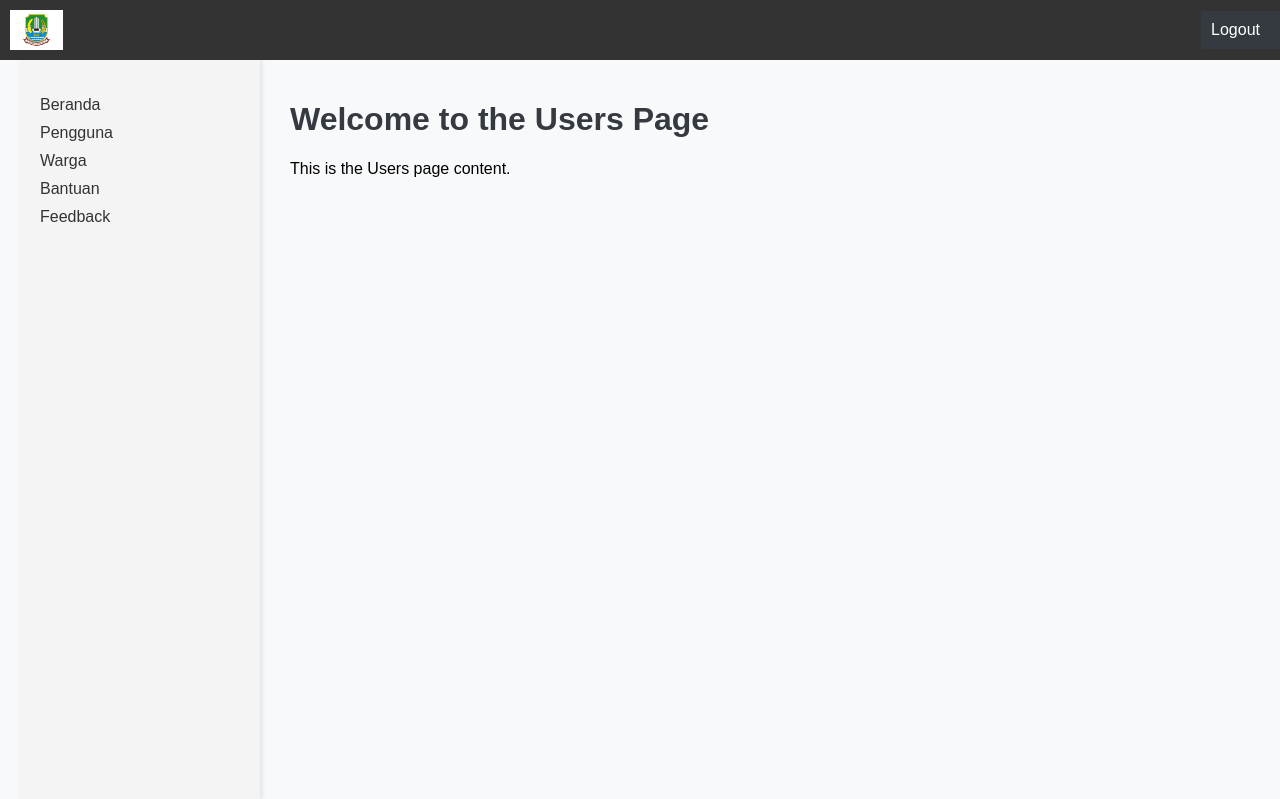
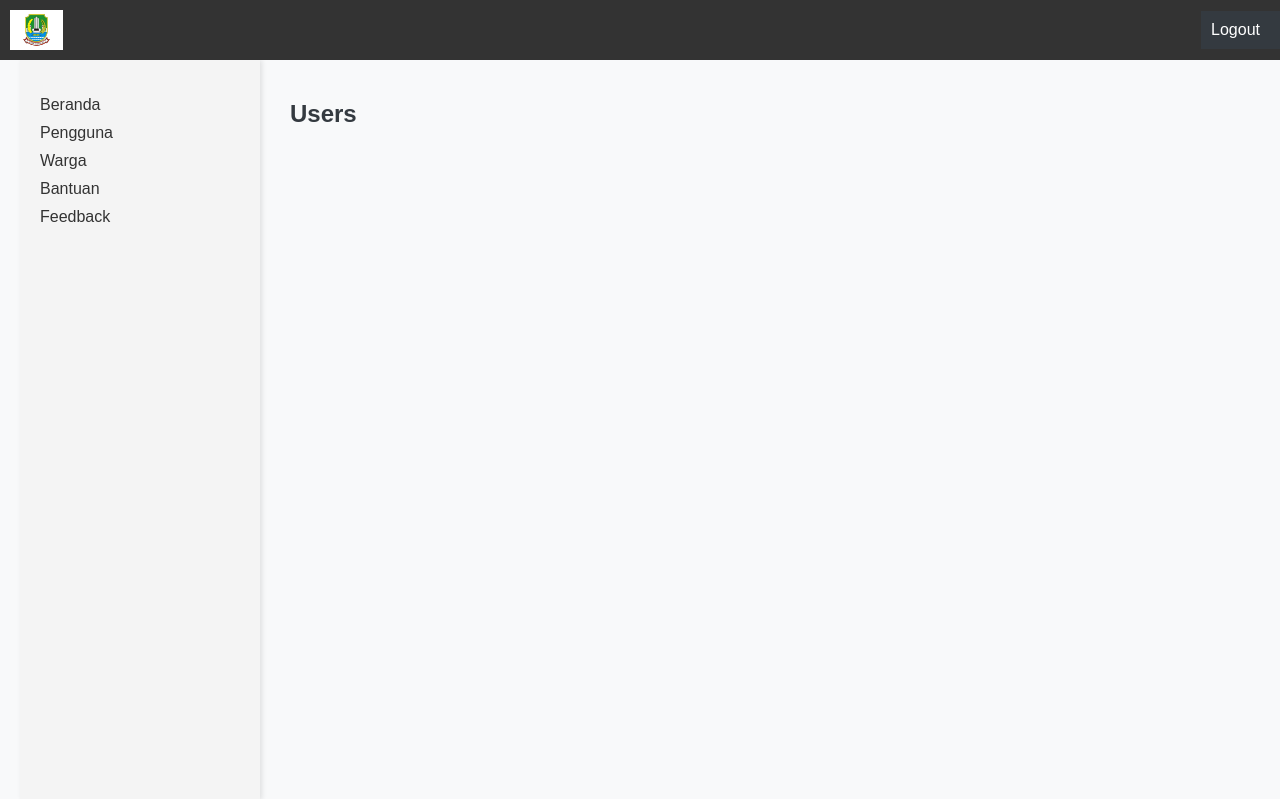
Before and after one commit to ahmdsen/Skripsi-hussein, a Flask app: page /users in a window 1280 px wide. Shown: the top 799 px of the page. Run offline with Flask 3, Linux system fonts and the light colour scheme; the visitor is signed in with stand-in values (Sample User, id 1).

Commit message:
Revert "base, home, users"
This reverts commit 03b3e6b2802571d82d9ca0743e917e6949816a96.

```diff
--- a/templates/users.html
+++ b/templates/users.html
@@ -5,6 +5,10 @@
 {% endblock %}
 
 {% block content %}
-<h1>Welcome to the Users Page</h1>
-<p>This is the Users page content.</p>
+    <h2>Users</h2>
+    <ul>
+        {% for user in users %}
+            <li>{{ user.username }} - {{ user.email }}</li>
+        {% endfor %}
+    </ul>
 {% endblock %}
```
